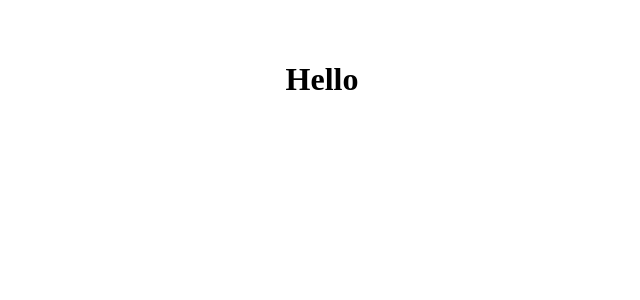
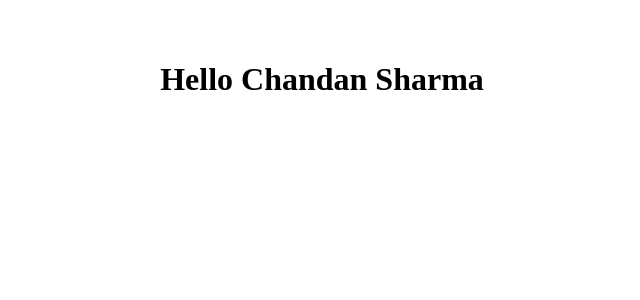
Before and after one commit to dcorehost/geeknewwebsite, a React (Vite) app: page / in a window 1280 px wide. Shown: the top 300 px of the page, without its empty margins (318-958 px from the left). Built offline with nearby package versions, Linux system fonts and the light colour scheme.

Commit message:
first commit

```diff
--- a/src/App.jsx
+++ b/src/App.jsx
@@ -8,7 +8,7 @@ function App() {
 
   return (
     <>
-      <h1 className='text-[#0f0f0f0]'>Hello</h1>
+      <h1 className='text-[#0f0f0f0]'>Hello Chandan Sharma</h1>
     </>
   )
 }
--- /dev/null
+++ b/src/banners/Banners.jsx
@@ -0,0 +1,9 @@
+import React from 'react'
+
+const Banners = () => {
+  return (
+    <div>Banners</div>
+  )
+}
+
+export default Banners
```
